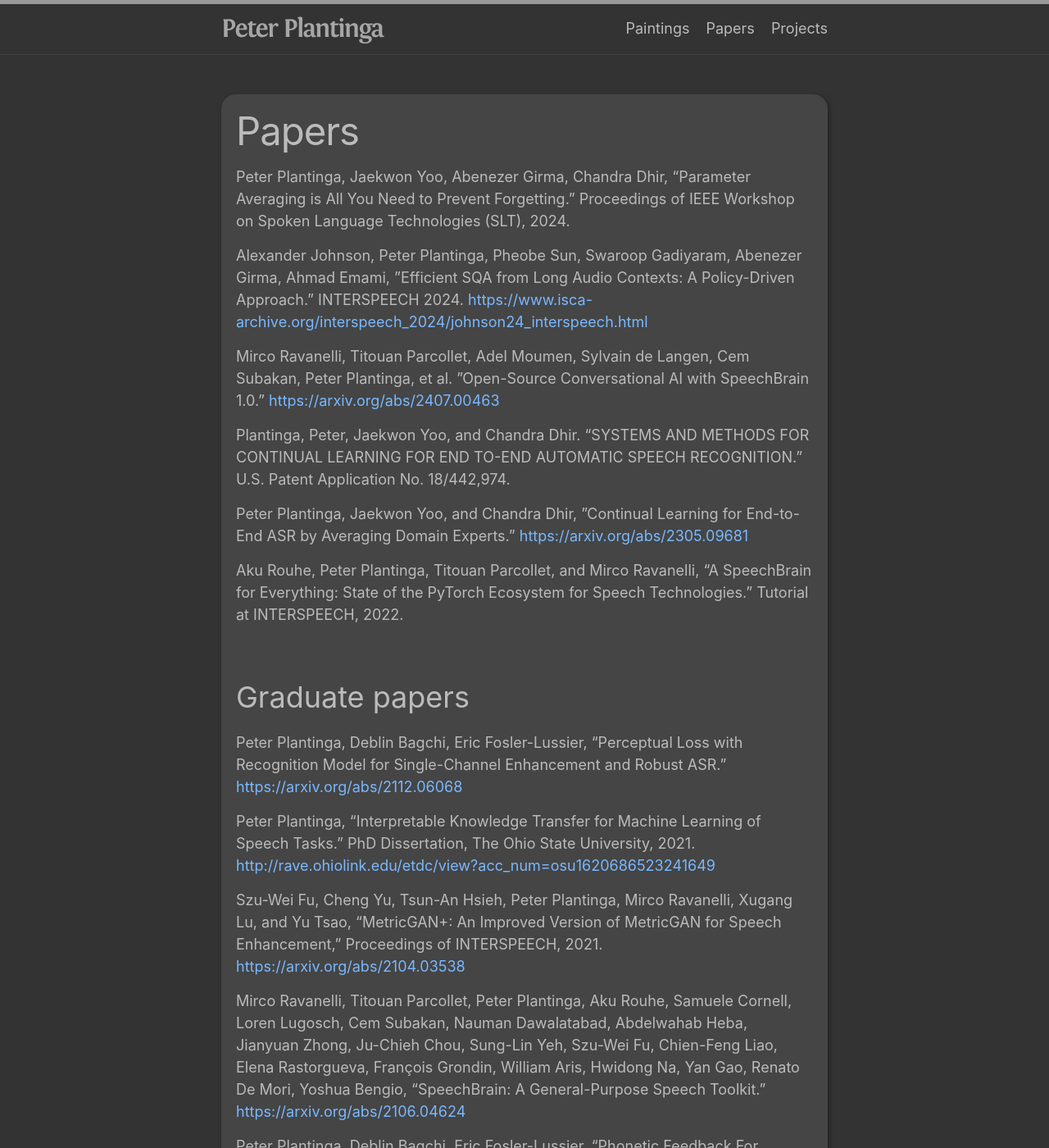
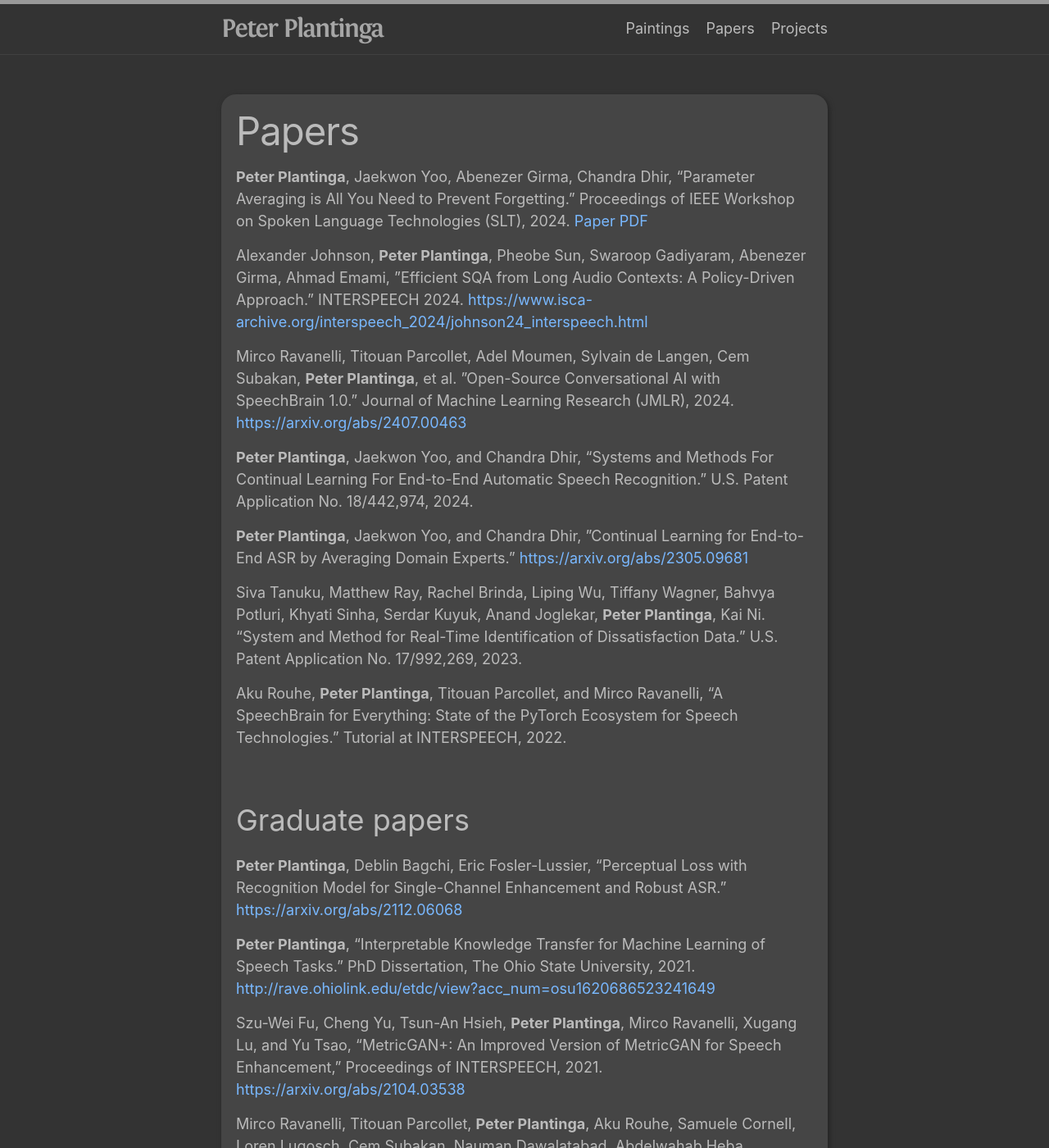
Before and after one commit to pplantinga/massey-plantinga.com, a Jekyll site: the page built from papers.md, in a window 1280 px wide and 1400 px high. Shown: the whole window at 82% size. Built offline with Jekyll 4.4.1, drawn with Linux system fonts in a browser that asks for light colours; some of the changed text lies outside the part shown.

Commit message:
Update papers

```diff
--- a/papers.md
+++ b/papers.md
@@ -4,71 +4,79 @@
 permalink: /papers/
 ---
 
-Peter Plantinga, Jaekwon Yoo, Abenezer Girma, Chandra Dhir, "Parameter Averaging is All You Need to Prevent Forgetting.” Proceedings of IEEE Workshop on Spoken Language Technologies
-(SLT), 2024.
+**Peter Plantinga**, Jaekwon Yoo, Abenezer Girma, Chandra Dhir, "Parameter Averaging is All You Need to Prevent Forgetting.” Proceedings of IEEE Workshop on Spoken Language Technologies
+(SLT), 2024. [Paper PDF](/assets/PARAMETER_AVERAGING_IS_ALL_YOU_NEED_TO_PREVENT_FORGETTING.pdf)
 
-Alexander Johnson, Peter Plantinga, Pheobe Sun, Swaroop Gadiyaram, Abenezer Girma, Ahmad Emami, ”Efficient SQA from Long Audio Contexts: A Policy-Driven Approach.” INTERSPEECH 2024. [https://www.isca-archive.org/interspeech_2024/johnson24_interspeech.html](https://www.isca-archive.org/interspeech_2024/johnson24_interspeech.html)
+Alexander Johnson, **Peter Plantinga**, Pheobe Sun, Swaroop Gadiyaram, Abenezer Girma, Ahmad Emami, ”Efficient SQA from Long Audio Contexts: A Policy-Driven Approach.” INTERSPEECH 2024. [https://www.isca-archive.org/interspeech_2024/johnson24_interspeech.html](https://www.isca-archive.org/interspeech_2024/johnson24_interspeech.html)
 
-Mirco Ravanelli, Titouan Parcollet, Adel Moumen, Sylvain de Langen, Cem Subakan, Peter Plantinga, et al. ”Open-Source Conversational AI with SpeechBrain 1.0.” [https://arxiv.org/abs/2407.00463](https://arxiv.org/abs/2407.00463)
+Mirco Ravanelli, Titouan Parcollet, Adel Moumen, Sylvain de Langen, Cem Subakan, **Peter Plantinga**, et al. ”Open-Source Conversational AI with SpeechBrain 1.0.” Journal of Machine Learning Research (JMLR), 2024. [https://arxiv.org/abs/2407.00463](https://arxiv.org/abs/2407.00463)
 
-Plantinga, Peter, Jaekwon Yoo, and Chandra Dhir. "SYSTEMS AND METHODS FOR CONTINUAL LEARNING FOR END TO-END AUTOMATIC SPEECH RECOGNITION." U.S. Patent Application No. 18/442,974.
+**Peter Plantinga**, Jaekwon Yoo, and Chandra Dhir, "Systems and Methods For Continual Learning For End-to-End Automatic Speech Recognition." U.S. Patent Application No. 18/442,974, 2024.
 
-Peter Plantinga, Jaekwon Yoo, and Chandra Dhir, ”Continual Learning for End-to-End ASR by Averaging Domain Experts.” [https://arxiv.org/abs/2305.09681](https://arxiv.org/abs/2305.09681)
+**Peter Plantinga**, Jaekwon Yoo, and Chandra Dhir, ”Continual Learning for End-to-End ASR by Averaging Domain Experts.” [https://arxiv.org/abs/2305.09681](https://arxiv.org/abs/2305.09681)
 
-Aku Rouhe, Peter Plantinga, Titouan Parcollet, and Mirco Ravanelli, “A SpeechBrain for Everything: State of the PyTorch Ecosystem for Speech Technologies.” Tutorial at INTERSPEECH, 2022.
+Siva Tanuku, Matthew Ray, Rachel Brinda, Liping Wu, Tiffany Wagner, Bahvya Potluri, Khyati Sinha, Serdar Kuyuk, Anand Joglekar, **Peter Plantinga**, Kai Ni. "System and Method for Real-Time Identification of Dissatisfaction Data." U.S. Patent Application No. 17/992,269, 2023.
+
+Aku Rouhe, **Peter Plantinga**, Titouan Parcollet, and Mirco Ravanelli, “A SpeechBrain for Everything: State of the PyTorch Ecosystem for Speech Technologies.” Tutorial at INTERSPEECH, 2022.
 
 Graduate papers
 ---------------
-Peter Plantinga, Deblin Bagchi, Eric Fosler-Lussier, "Perceptual Loss with
+**Peter Plantinga**, Deblin Bagchi, Eric Fosler-Lussier, "Perceptual Loss with
 Recognition Model for Single-Channel Enhancement and Robust ASR."
 [https://arxiv.org/abs/2112.06068](https://arxiv.org/abs/2112.06068)
 
-Peter Plantinga, "Interpretable Knowledge Transfer for Machine Learning of Speech Tasks."
+**Peter Plantinga**, "Interpretable Knowledge Transfer for Machine Learning of Speech Tasks."
 PhD Dissertation, The Ohio State University, 2021.
 [http://rave.ohiolink.edu/etdc/view?acc_num=osu1620686523241649](http://rave.ohiolink.edu/etdc/view?acc_num=osu1620686523241649)
 
-Szu-Wei Fu, Cheng Yu, Tsun-An Hsieh, Peter Plantinga, Mirco Ravanelli, Xugang Lu, and Yu Tsao, "MetricGAN+: An Improved Version of MetricGAN for Speech Enhancement," Proceedings of INTERSPEECH, 2021. [https://arxiv.org/abs/2104.03538](https://arxiv.org/abs/2104.03538)
+Szu-Wei Fu, Cheng Yu, Tsun-An Hsieh, **Peter Plantinga**, Mirco Ravanelli, Xugang Lu, and Yu Tsao, "MetricGAN+: An Improved Version of MetricGAN for Speech Enhancement," Proceedings of INTERSPEECH, 2021. [https://arxiv.org/abs/2104.03538](https://arxiv.org/abs/2104.03538)
 
-Mirco Ravanelli, Titouan Parcollet, Peter Plantinga, Aku Rouhe, Samuele Cornell,
+Mirco Ravanelli, Titouan Parcollet, **Peter Plantinga**, Aku Rouhe, Samuele Cornell,
 Loren Lugosch, Cem Subakan, Nauman Dawalatabad, Abdelwahab Heba, Jianyuan Zhong,
 Ju-Chieh Chou, Sung-Lin Yeh, Szu-Wei Fu, Chien-Feng Liao, Elena Rastorgueva,
 François Grondin, William Aris, Hwidong Na, Yan Gao, Renato De Mori, Yoshua Bengio,
 "SpeechBrain: A General-Purpose Speech Toolkit."
 [https://arxiv.org/abs/2106.04624](https://arxiv.org/abs/2106.04624)
 
-Peter Plantinga, Deblin Bagchi, Eric Fosler-Lussier, "Phonetic Feedback
+Mirco Ravanelli, Titouan Parcollet, Peter Plantinga, Aku Rouhe, Samuele Cornell, Loren Lugosch, Cem Subakan, Nauman Dawalatabad, Abdelwahab Heba, Jianyuan Zhong, Ju-Chieh Chou, Sung-Lin Yeh, Szu-Wei Fu, Chien-Feng Liao, Elena Rastorgueva, François Grondin, and William Aris, “SpeechBrain.” GitHub Repository, 2021. [https://github.com/speechbrain/speechbrain](https://github.com/speechbrain/speechbrain)
+
+**Peter Plantinga**, Aku Rouhe, "HyperPyYAML." GitHub Repository, 2021. [https://github.com/speechbrain/HyperPyYAML](https://github.com/speechbrain/HyperPyYAML)
+
+**Peter Plantinga**, Deblin Bagchi, Eric Fosler-Lussier, "Phonetic Feedback
 For Speech Enhancement With and Without Parallel Speech Data." ICASSP 2020
 [https://arxiv.org/abs/2003.01769](https://arxiv.org/abs/2003.01769)
 
-Peter Plantinga, Eric Fosler-Lussier, "Towards Real-Time Mispronunciation
+**Peter Plantinga**, Eric Fosler-Lussier, "Towards Real-Time Mispronunciation
 Detection in Kids' Speech." ASRU 2019
 [https://arxiv.org/abs/2003.01765](https://arxiv.org/abs/2003.01765)
 
-Peter Plantinga, Deblin Bagchi, Eric Fosler-Lussier, "An Exploration of
+**Peter Plantinga**, Deblin Bagchi, Eric Fosler-Lussier, "An Exploration of
 Mimic Architectures for Residual Network Based Spectral Mapping." SLT 2018
 [https://arxiv.org/abs/1809.09756](https://arxiv.org/abs/1809.09756)
 
-Deblin Bagchi, Peter Plantinga, Adam Stiff, Eric Fosler-Lussier, "Spectral
+Deblin Bagchi, **Peter Plantinga**, Adam Stiff, Eric Fosler-Lussier, "Spectral
 Feature Mapping with Mimic Loss for Robust Speech Recognition." ICASSP 2018
 [https://arxiv.org/abs/1803.09816](https://arxiv.org/abs/1803.09816)
+
+**Peter Plantinga**, "Predicting Prosodic Stress Using Recurrent Phoneme and Grapheme Embeddings."
 
 Undergraduate papers
 --------------------
 
-S.L. Haan, Z.S. Smith, K.N. Shomsky, P.W. Plantinga, and T.L. Atallah,
+Stan Haan, Zach Smith, Katie Shomsky, **Peter Plantinga**, and Tim Atallah,
 "Anticorrelated Electrons from High-Intensity Nonsequential Double Ionization
 of Atoms," Phys. Rev. A 81, 023409 (2010). DOI:
 [http://dx.doi.org/10.1103/PhysRevA.81.023409](http://dx.doi.org/10.1103/PhysRevA.81.023409)
 
-S.L. Haan, Z.S. Smith, K.N. Shomsky, and P.W. Plantinga, "Electron Drift
+Stan Haan, Zach Smith, Katie Shomsky, and **Peter Plantinga**, "Electron Drift
 Directions in Strong-Field Double Ionization of Atoms," J. Phys. B 42, 134009 (2009).
 [http://iopscience.iop.org/0953-4075/42/13/134009](http://iopscience.iop.org/0953-4075/42/13/134009)
 
-S.L. Haan, Z.S. Smith, K.N. Shomsky, and P.W. Plantinga, "Anticorrelated
+Stan Haan, Zach Smith, Katie Shomsky, and **Peter Plantinga**, "Anticorrelated
 Electrons from Weak Recollisions in Non-Sequential Double Ionization,"
 J. Phys. B: At. Mol. Opt. Phys. 41 (2008) 211002.
 [http://iopscience.iop.org/0953-4075/41/21/211002](http://iopscience.iop.org/0953-4075/41/21/211002)*
 
-*This Fast Track Communication was selected for inclusion in IOP Select,
+\* *This Fast Track Communication was selected for inclusion in IOP Select,
 [http://select.iop.org](http://select.iop.org) and was highlighted in
-Europhysics News 40, Number 1, page 15, (2009).
+Europhysics News 40, Number 1, page 15, (2009).*
```
Also changed, not shown: 1 other file.
